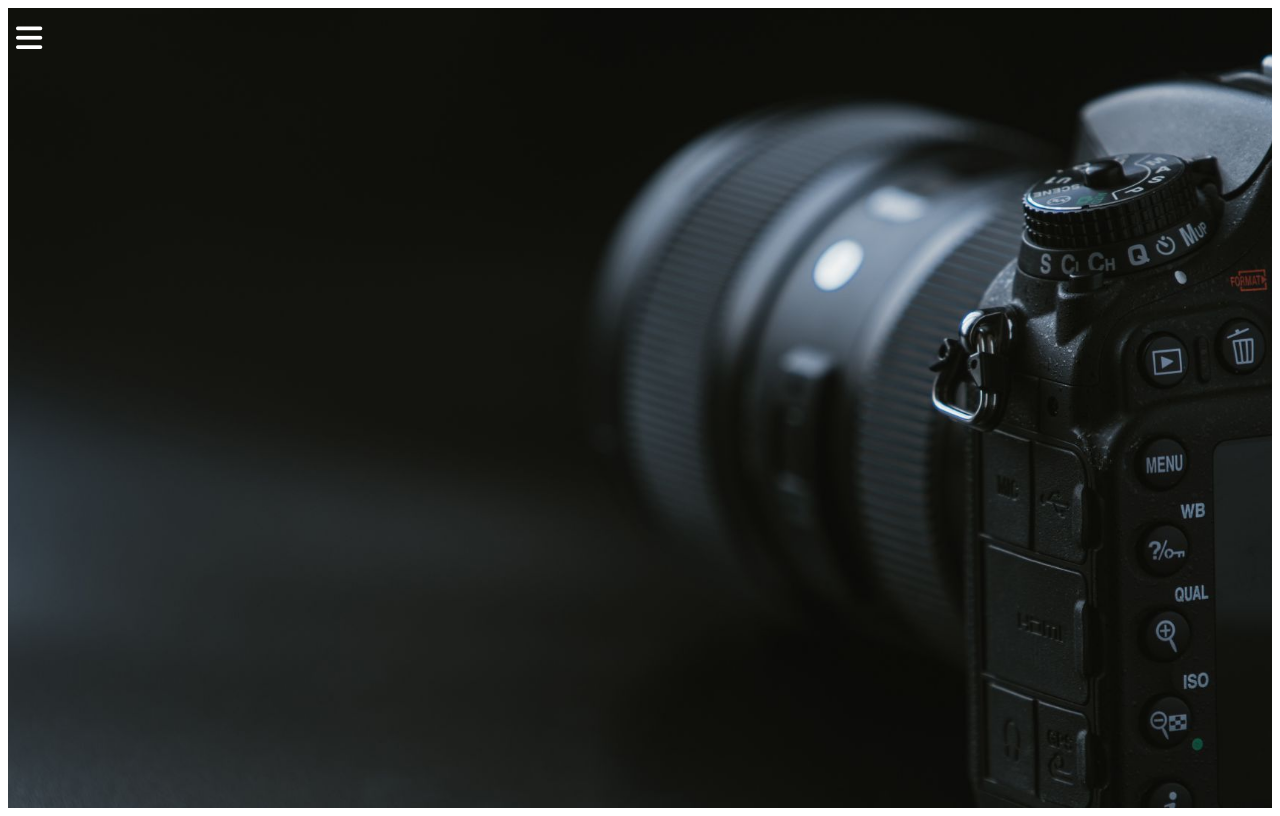
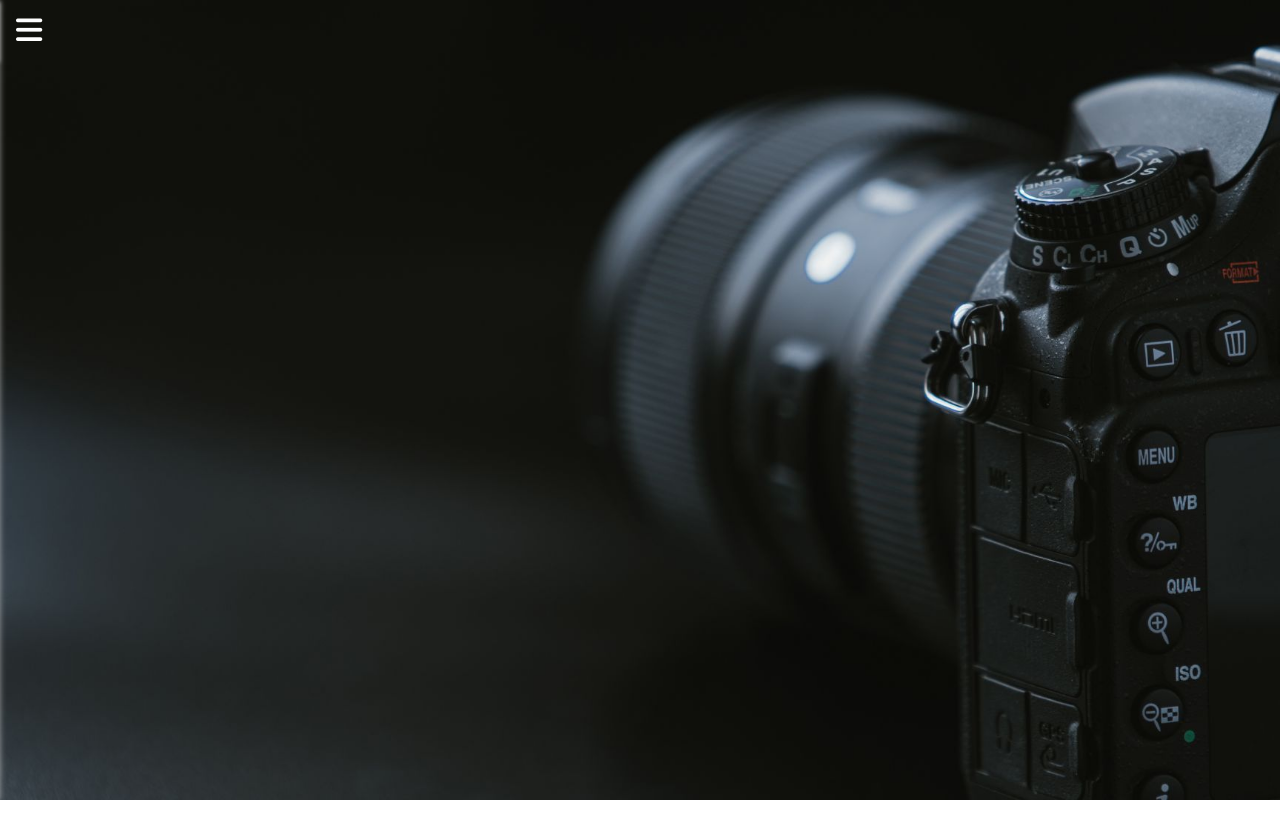
Before and after one commit to VishnuVeer40/Mini-Project, a plain HTML site: page index.html in a window 1280 px wide. Drawn offline with Linux system fonts and the light colour scheme.

Commit message:
css change again

```diff
--- a/style.css
+++ b/style.css
@@ -1,4 +1,8 @@
-
+*{
+    margin: 0;
+    padding:0;
+    font-family: "Poppins", serif;
+}
 .main_box{
     background: url(photo.jpg);
     height: 100vh;
```
